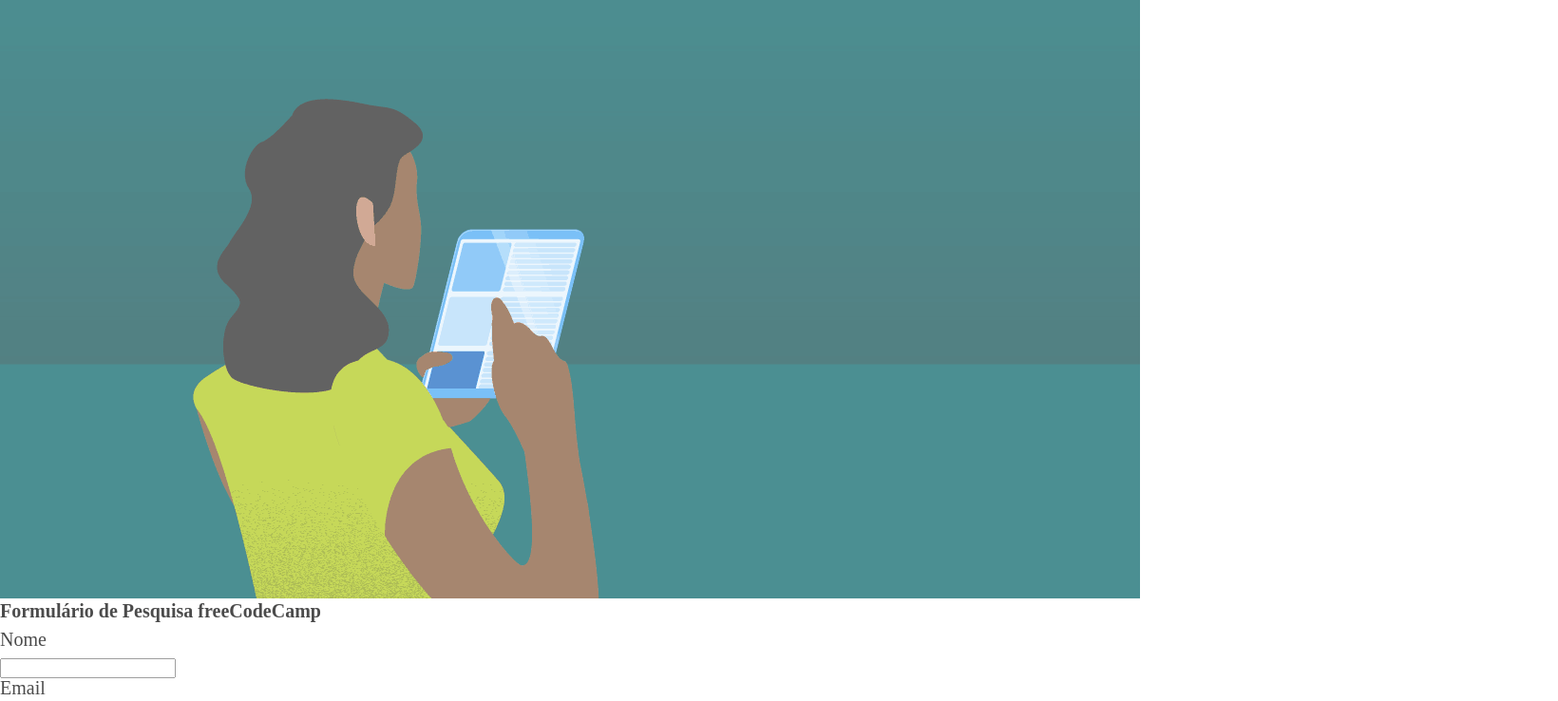
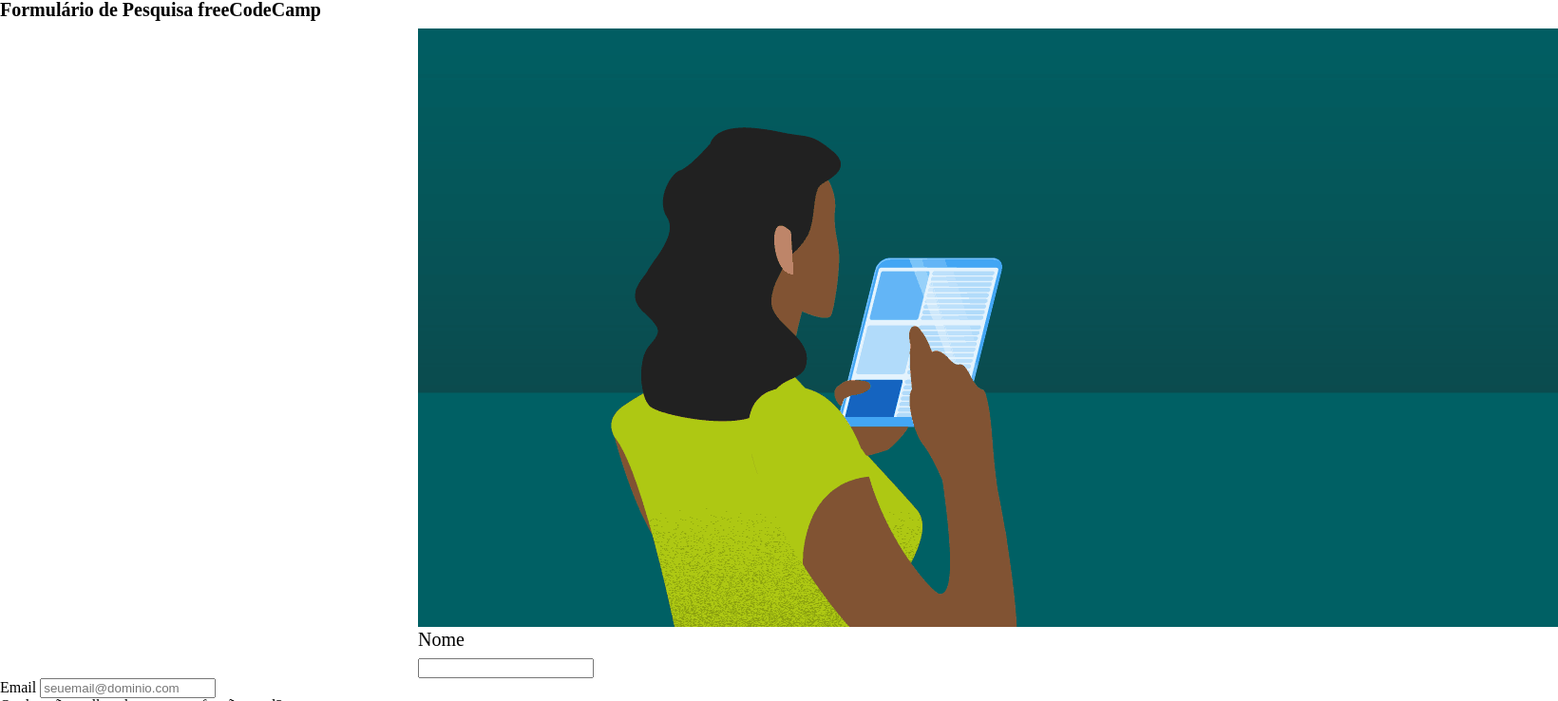
Before and after one commit to joaopaulols/Projeto-6-formulario-pesquisa, a plain HTML site: page index.html in a window 1280 px wide. Shown: the top 738 px of the page at 95% size, 1640 px wide, since content can reach past the window. Drawn offline with Linux system fonts and the light colour scheme.

Commit message:
Em andamento

```diff
--- a/index.html
+++ b/index.html
@@ -9,15 +9,16 @@
 	</head>
 
 	<body>
-		<img id="banner"src="fundo.png">
 		<h1>Formulário de Pesquisa freeCodeCamp</h1>
 	</body>
 
 	<main>
+		<div class="container">
 		<form>
-
+			<img id="banner"src="fundo.png">
 			<label for="nome">Nome</label>
 			<input type="text" id="nome" class="padrao" required>
+			</div>
 
 			<label for="email">Email</label>
 			<input type="email" id="email" class="padrao" required placeholder="seuemail@dominio.com">
@@ -30,6 +31,7 @@
 						<option>Prefiro não dizer</option>
 						<option>Outros</option>
 					</select>
+
 
 			<legend>Você recomendaria o freeCodeCamp a um amigo?</legend>
 
@@ -66,3 +68,5 @@
 				<label for="mensagem">Algum comentário ou sugestão?</label>
 				<textarea cols="50" rows="10" id="mensagem" required></textarea>
 		</form>
+
+	</main>
--- a/style.css
+++ b/style.css
@@ -1,3 +1,4 @@
+
 h1{
 	display: block;
 	font-size: 20px;
@@ -5,12 +6,16 @@ h1{
 	font-weight: bold;
 }
 
-body {
-opacity : 0.7
+.container{
+	width: 400px;
+	margin: auto;
 }
 
+
 form label, form legend {
+
 	display: block;
 	font-size: 20px;
 	margin:0 0 10px;
+
 }
```
